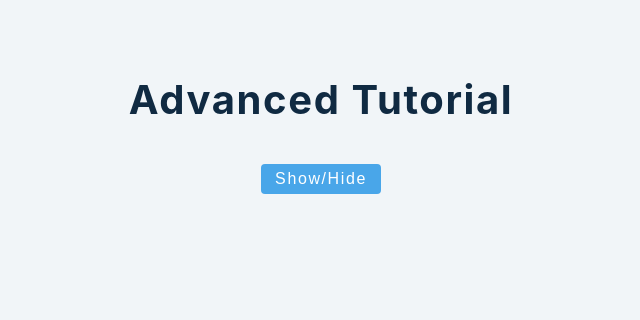
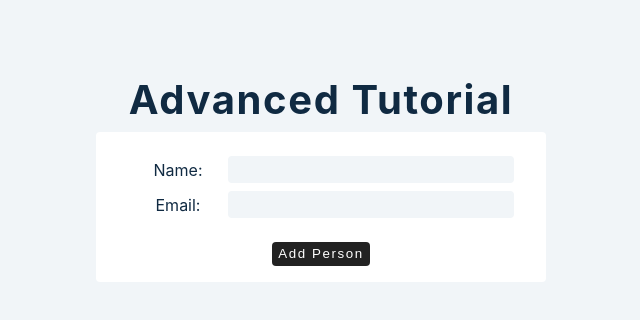
Before and after one commit to DanielFreeman068/react_walkthrough, a React (Create React App) app: page / in a window 1280 px wide. Shown: the top 320 px of the page, without its empty margins (319-959 px from the left). Built offline with nearby package versions, Linux system fonts and the light colour scheme.

Commit message:
start of form

```diff
--- a/src/App.jsx
+++ b/src/App.jsx
@@ -1,4 +1,4 @@
-import TestComponent from'./tutorial/04-conditional-rendering/3-show-hide'
+import TestComponent from'./tutorial/05-forms/1-controlled-inputs'
 
 function App() {
   return (
--- /dev/null
+++ b/src/tutorial/05-forms/1-controlled-inputs.jsx
@@ -0,0 +1,50 @@
+import {useState} from 'react'
+
+const ControlledInputs = () => {
+    const [firstName, setFirstName] = useState('')
+    const [email, setEmail] = useState('')
+    const [people, setPeople] = useState([])
+
+    const handleSubmit = (e) => {
+        e.preventDefault()
+        if(firstName && email){
+            const person = {id: new Date().getTime().toString(), firstName, email}
+            console.log(person)
+            setPeople((people)=>{
+                return [...people, person]
+            })
+            setFirstName('')
+            setEmail('')
+        } else {
+            console.log('empty values')
+        }
+    }
+    return (
+        <>
+            <article>
+                <form className='form' onSubmit={handleSubmit}>
+                    <div className="form-control">
+                        <label htmlFor="firstName">Name:</label>
+                        <input type="text" id='firstName' name='firstName' value={firstName} onChange={(e)=>{setFirstName(e.target.value)}}/>
+                    </div>
+                    <div className="form-control">
+                        <label htmlFor="email">Email:</label>
+                        <input type="email" id='email' name='email' value={email} onChange={(e)=>{setEmail(e.target.value)}}/>
+                    </div>
+                    <button type='submit'>Add Person</button>
+                </form>
+                {people.map((person,index)=>{
+                    const {id, firstName, email} = person
+                    return(
+                        <div className="item" key={id}>
+                            <h4>{firstName}</h4>
+                            <p>{email}</p>
+                        </div>
+                    )
+                })}
+            </article>
+        </>
+    )
+}
+
+export default ControlledInputs
```
